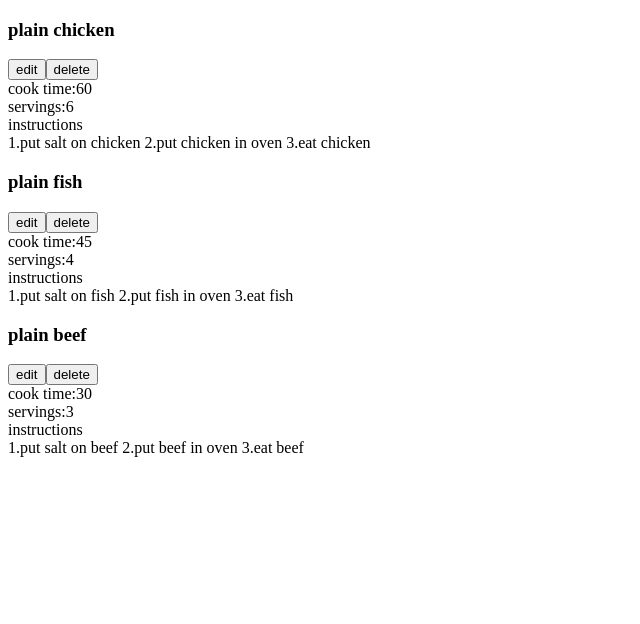
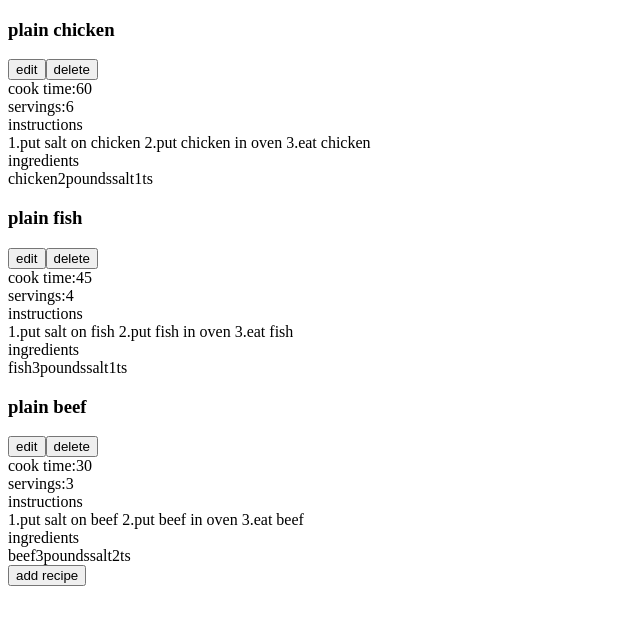
Before and after one commit to isabellebidou/counter, a React (Create React App) app: page / in a window 1280 px wide. Shown: the top 624 px of the page, without its empty margins (0-640 px from the left). Built offline with nearby package versions, Linux system fonts and the light colour scheme.

Commit message:
ingredient jsx

```diff
--- a/src/App.js
+++ b/src/App.js
@@ -6,7 +6,7 @@
 export const ThemeContext = React.createContext()
 
 function App() {
-  const [theme, setTheme] = useState('red')
+ // const [theme, setTheme] = useState('red')
   return (
     <RecipeList recipes = {sampleRecipes}/>
 
@@ -19,21 +19,57 @@
     name: 'plain chicken',
     servings: 6,
     cookTime: '60',
-    instructions: '1.put salt on chicken \n2.put chicken in oven \n3.eat chicken'
+    instructions: '1.put salt on chicken \n2.put chicken in oven \n3.eat chicken',
+    ingredients: [
+      {
+      id: 1,
+      name: 'chicken',
+      amount: '2pounds'
+      },
+      {
+        id: 2,
+        name: 'salt',
+        amount: '1ts'
+        }
+    ]
   },
   {
     id: 2,
     name: 'plain fish',
     servings: 4,
     cookTime: '45',
-    instructions: '1.put salt on fish \n2.put fish in oven \n3.eat fish'
+    instructions: '1.put salt on fish \n2.put fish in oven \n3.eat fish',
+    ingredients: [
+      {
+      id: 1,
+      name: 'fish',
+      amount: '3pounds'
+      },
+      {
+        id: 2,
+        name: 'salt',
+        amount: '1ts'
+        }
+      ]
   },
   {
     id: 3,
     name: 'plain beef',
     servings: 3,
     cookTime: '30',
-    instructions: '1.put salt on beef \n2.put beef in oven \n3.eat beef'
+    instructions: '1.put salt on beef \n2.put beef in oven \n3.eat beef',
+    ingredients: [
+      {
+      id: 1,
+      name: 'beef',
+      amount: '3pounds'
+      },
+      {
+        id: 2,
+        name: 'salt',
+        amount: '2ts'
+        }
+      ]
   }
 ]
 
--- /dev/null
+++ b/src/Ingredient.js
@@ -0,0 +1,11 @@
+import React from 'react'
+
+export default function Ingredient({name, amount}) {
+  return (
+    <>
+    <span>{name}</span>
+    <span>{amount}</span>
+
+    </>
+  )
+}
--- /dev/null
+++ b/src/IngredientList.js
@@ -0,0 +1,13 @@
+import React from 'react'
+import Ingredient from './Ingredient'
+
+export default function IngredientList({ingredients}) {
+    const ingredientElements = ingredients.map(ingredient => {
+        return <Ingredient key = {ingredient.id} {...ingredient}/>
+    })
+  return (
+    <div>
+    {ingredientElements}
+    </div>
+  )
+}
--- a/src/Recipe.js
+++ b/src/Recipe.js
@@ -1,11 +1,13 @@
 import React from 'react'
+import IngredientList from './IngredientList'
 
 export default function Recipe(props) {
     const {
         name,
         cookTime,
         servings,
-        instructions
+        instructions,
+        ingredients
     } = props
   return (
     <div>
@@ -30,6 +32,12 @@
                     {instructions}
                 </div>
             </div>
+            <div>
+            <span>ingredients</span>
+            <div>
+                <IngredientList ingredients = {ingredients}/>
+            </div>
+        </div>
         </div>
 
     </div>
--- a/src/RecipeList.js
+++ b/src/RecipeList.js
@@ -3,6 +3,7 @@
 
 export default function RecipeList({ recipes }) {
   return (
+      <>
       <div>
       {recipes.map(recipe => {
           return <Recipe
@@ -12,6 +13,8 @@
 
       })}
       </div>
+      <button>add recipe</button>
+      </>
 
   )
 }
```
